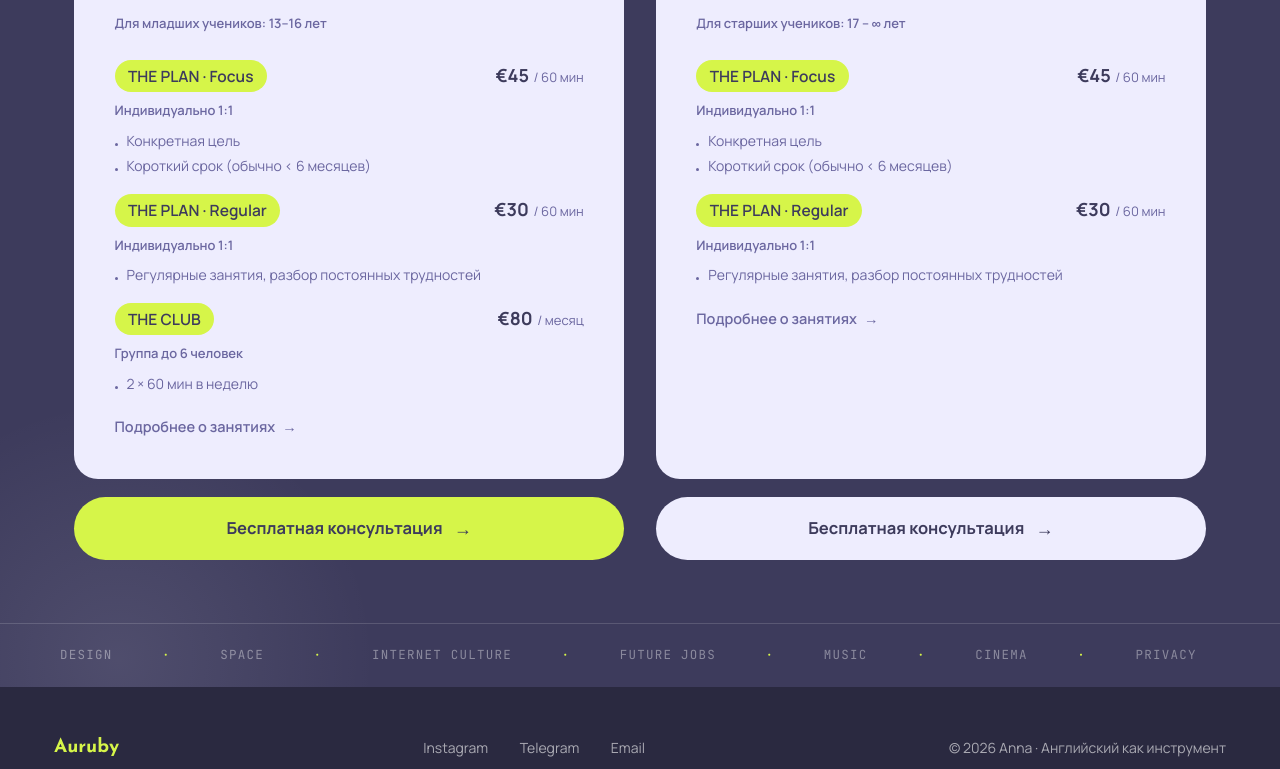
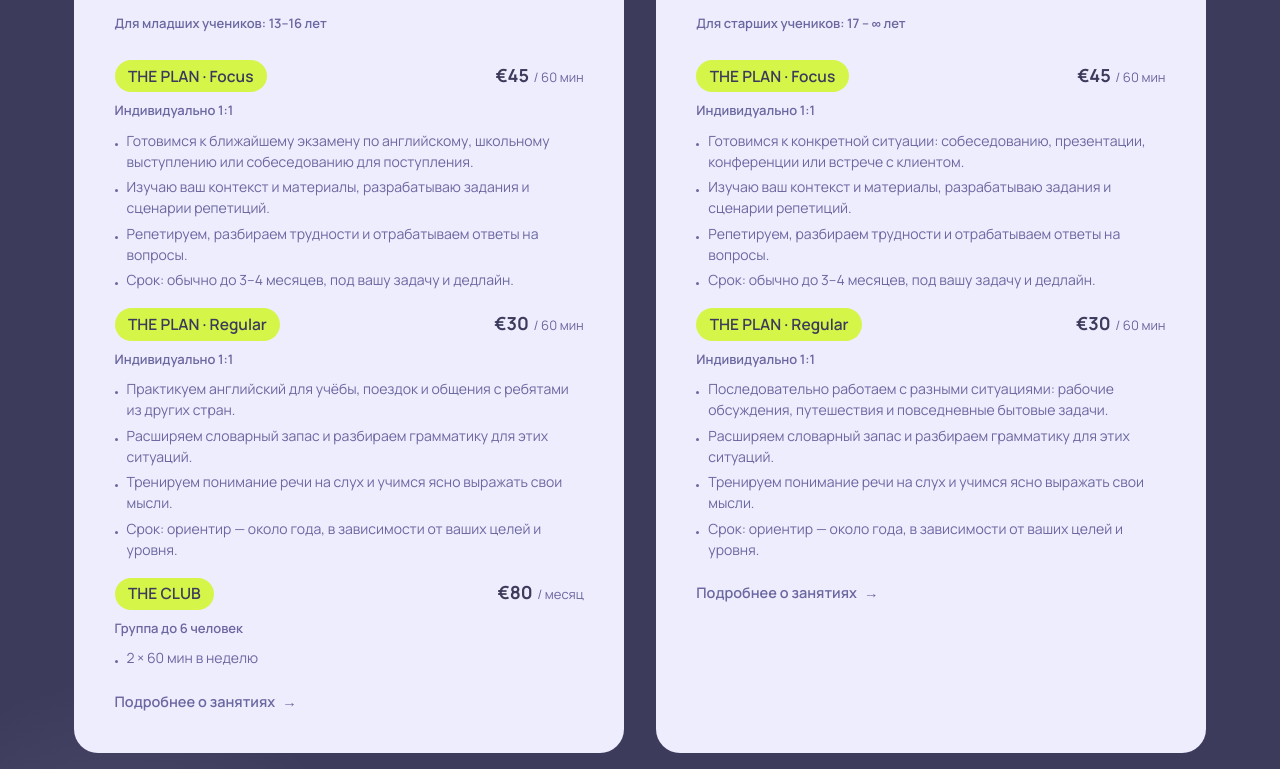
Before and after one commit to Anna-akm-code/auruby-yki-landing-page, a Next.js app: page /english in a window 1280 px wide. Shown: the part 546-1315 px from the top of the page. Built offline with nearby package versions, Linux system fonts and the light colour scheme; no server answers.

Commit message:
Update Russian individual lesson descriptions

```diff
--- a/app/english/page.tsx
+++ b/app/english/page.tsx
@@ -48,14 +48,24 @@ const youngerLearnerOffers: OfferBullet[] = [
     price: "€45",
     priceUnit: "/ 60 мин",
     format: "Индивидуально 1:1",
-    details: ["Конкретная цель", "Короткий срок (обычно < 6 месяцев)"],
+    details: [
+      "Готовимся к ближайшему экзамену по английскому, школьному выступлению или собеседованию для поступления.",
+      "Изучаю ваш контекст и материалы, разрабатываю задания и сценарии репетиций.",
+      "Репетируем, разбираем трудности и отрабатываем ответы на вопросы.",
+      "Срок: обычно до 3–4 месяцев, под вашу задачу и дедлайн.",
+    ],
   },
   {
     title: "THE PLAN · Regular",
     price: "€30",
     priceUnit: "/ 60 мин",
     format: "Индивидуально 1:1",
-    details: ["Регулярные занятия, разбор постоянных трудностей"],
+    details: [
+      "Практикуем английский для учёбы, поездок и общения с ребятами из других стран.",
+      "Расширяем словарный запас и разбираем грамматику для этих ситуаций.",
+      "Тренируем понимание речи на слух и учимся ясно выражать свои мысли.",
+      "Срок: ориентир — около года, в зависимости от ваших целей и уровня.",
+    ],
   },
   {
     title: "THE CLUB",
@@ -72,14 +82,24 @@ const olderLearnerOffers: OfferBullet[] = [
     price: "€45",
     priceUnit: "/ 60 мин",
     format: "Индивидуально 1:1",
-    details: ["Конкретная цель", "Короткий срок (обычно < 6 месяцев)"],
+    details: [
+      "Готовимся к конкретной ситуации: собеседованию, презентации, конференции или встрече с клиентом.",
+      "Изучаю ваш контекст и материалы, разрабатываю задания и сценарии репетиций.",
+      "Репетируем, разбираем трудности и отрабатываем ответы на вопросы.",
+      "Срок: обычно до 3–4 месяцев, под вашу задачу и дедлайн.",
+    ],
   },
   {
     title: "THE PLAN · Regular",
     price: "€30",
     priceUnit: "/ 60 мин",
     format: "Индивидуально 1:1",
-    details: ["Регулярные занятия, разбор постоянных трудностей"],
+    details: [
+      "Последовательно работаем с разными ситуациями: рабочие обсуждения, путешествия и повседневные бытовые задачи.",
+      "Расширяем словарный запас и разбираем грамматику для этих ситуаций.",
+      "Тренируем понимание речи на слух и учимся ясно выражать свои мысли.",
+      "Срок: ориентир — около года, в зависимости от ваших целей и уровня.",
+    ],
   },
 ];
 
```
